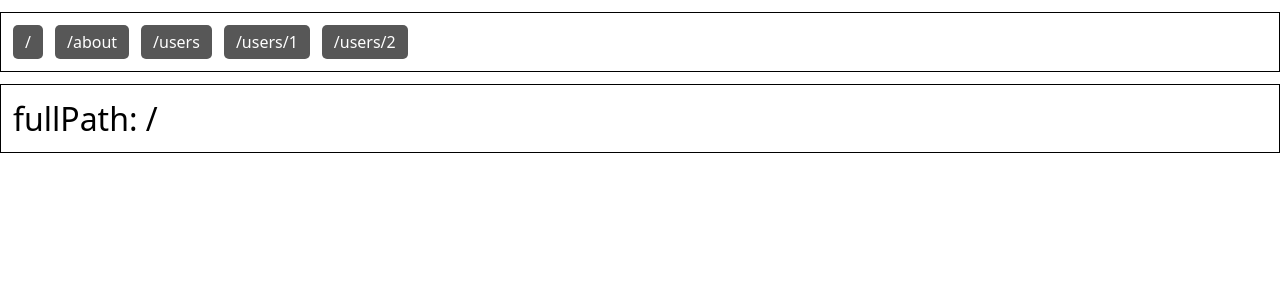
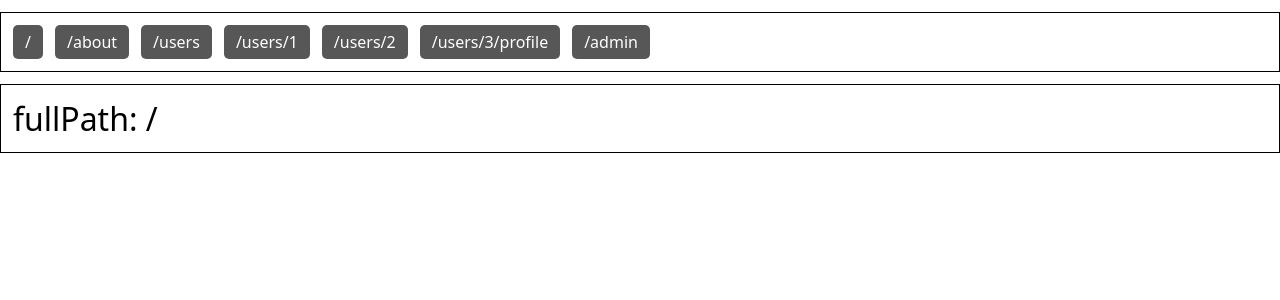
Before and after one commit to awdr74100/vue-composition-ts-routing-experimental, a Vue app: page / in a window 1280 px wide. Shown: the top 300 px of the page. Built offline with nearby package versions, Linux system fonts and the light colour scheme.

Commit message:
Update ...

```diff
--- a/src/components/AppNavbar.vue
+++ b/src/components/AppNavbar.vue
@@ -9,7 +9,15 @@
 <script setup lang="ts">
 import { RouterLink } from 'vue-router/auto';
 
-const paths = ['/', '/about', '/users', '/users/1', '/users/2'];
+const paths = [
+  '/',
+  '/about',
+  '/users',
+  '/users/1',
+  '/users/2',
+  '/users/3/profile',
+  '/admin',
+];
 </script>
 
 <style scoped>
--- /dev/null
+++ b/src/pages/[...path].vue
@@ -0,0 +1,3 @@
+<template>
+  <h1>Not found route: {{ $route.fullPath }}</h1>
+</template>
--- /dev/null
+++ b/src/pages/admin.vue
@@ -0,0 +1,22 @@
+<template>
+  <h1>fullPath: {{ $route.fullPath }}</h1>
+</template>
+
+<!-- <route lang="json5">
+{
+  meta: {
+    requiresAuth: true,
+  },
+}
+</route> -->
+
+<script setup lang="ts">
+import { definePage } from 'vue-router/auto';
+
+definePage({
+  meta: {
+    requiresAuth: true,
+    role: 'admin',
+  },
+});
+</script>
--- /dev/null
+++ b/src/pages/users/[...path].vue
@@ -0,0 +1,9 @@
+<script setup lang="ts">
+import { _definePage as definePage } from 'unplugin-vue-router/runtime';
+
+definePage({
+  redirect: {
+    path: '/users',
+  },
+});
+</script>
--- a/src/router/index.ts
+++ b/src/router/index.ts
@@ -4,4 +4,8 @@ const router = createRouter({
   history: createWebHistory(import.meta.env.BASE_URL),
 });
 
+router.beforeEach((to, from) => {
+  console.log('to', to);
+});
+
 export default router;
--- a/typed-router.d.ts
+++ b/typed-router.d.ts
@@ -36,10 +36,13 @@ import type {
 declare module 'vue-router/auto/routes' {
   export interface RouteNamedMap {
     '/': RouteRecordInfo<'/', '/', Record<never, never>, Record<never, never>>,
+    '/[...path]': RouteRecordInfo<'/[...path]', '/:path(.*)', { path: ParamValue<true> }, { path: ParamValue<false> }>,
     '/about': RouteRecordInfo<'/about', '/about', Record<never, never>, Record<never, never>>,
+    '/admin': RouteRecordInfo<'/admin', '/admin', Record<never, never>, Record<never, never>>,
     '/users': RouteRecordInfo<'/users', '/users', Record<never, never>, Record<never, never>>,
     '/users/': RouteRecordInfo<'/users/', '/users', Record<never, never>, Record<never, never>>,
     '/users/[id]': RouteRecordInfo<'/users/[id]', '/users/:id', { id: ParamValue<true> }, { id: ParamValue<false> }>,
+    '/users/[...path]': RouteRecordInfo<'/users/[...path]', '/users/:path(.*)', { path: ParamValue<true> }, { path: ParamValue<false> }>,
   }
 }
 
```
